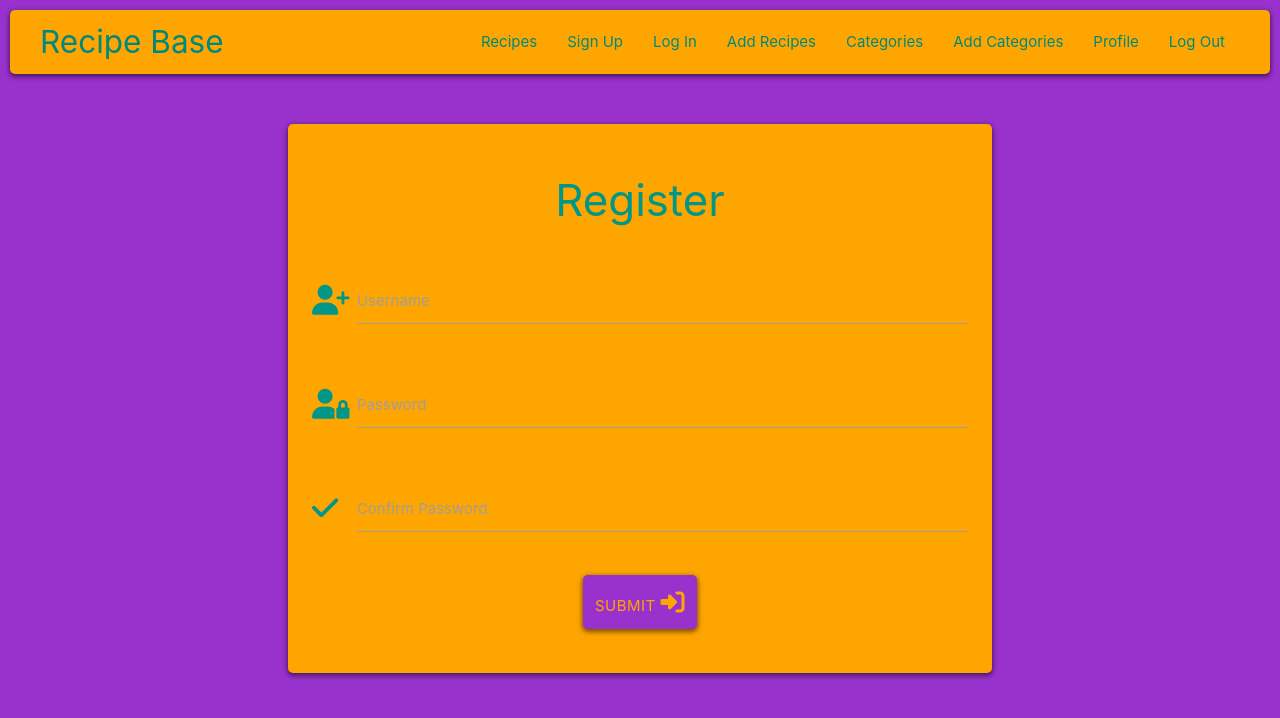
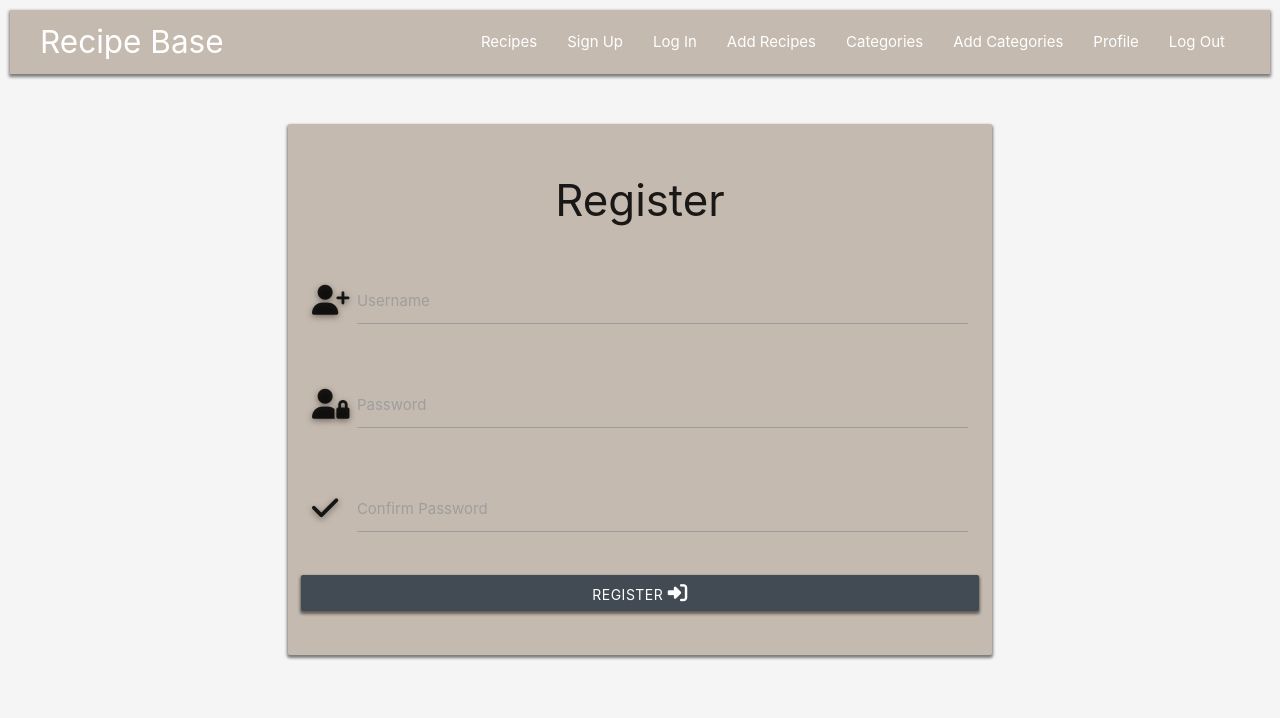
Before and after one commit to boderg/recipe-base, a Flask app: page /register in a window 1280 px wide. Shown: the top 718 px of the page. Run offline with Flask 3, Linux system fonts and the light colour scheme; some libraries are stand-ins or nearby versions.

Commit message:
Change site colour scheme

```diff
--- a/static/css/style.css
+++ b/static/css/style.css
@@ -1,10 +1,22 @@
+/* Root varaiables */
+
+:root {
+    --black: #000000ff;
+    --charcoal: #424b54ff;
+    --citron: #e1ce7aff;
+    --desert-sand: #ebcfb2ff;
+    --silver: #c5baafff;
+    --white-smoke: #f5f5f5ff;
+    --white: #ffffffff;
+}
+
 /* Body */
 
 body {
     margin: 0;
     padding: 0;
     overflow-x: hidden;
-    background-color: darkorchid;
+    background-color: var(--white-smoke);
 }
 
 /* Navigation */
@@ -16,9 +28,9 @@ body {
 
 .nav-wrapper {
     margin: 10px 10px;
-    border-radius: 5px;
-    box-shadow: 0px 2px 5px 1px rgba(0, 0, 0, 0.5);
-    background-color: orange;
+    /* border-radius: 5px; */
+    box-shadow: 0px 2px 3px 1px rgba(0, 0, 0, 0.5);
+    background-color: var(--silver);
 }
 
 .brand-logo {
@@ -32,41 +44,46 @@ body {
 .sidenav {
     max-height: 80%;
     margin: 5% 0 5% 10px;
-    border-radius: 5px;
-    box-shadow: 0px 2px 5px 1px rgba(0, 0, 0, 0.5);
+    box-shadow: 0px 2px 3px 1px rgba(0, 0, 0, 0.5);
 }
 
 .fa-bars {
     margin-left: 15px;
 }
 
+.fas {
+    filter: drop-shadow(0px 2px 3px rgba(0, 0, 0, 0.5));
+}
+
+.fa-right-to-bracket {
+    filter: none;
+}
+
+.text-shadow {
+    text-shadow: 0px 2px 3px rgba(0, 0, 0, 0.5);
+}
+
 /* Card Panels */
 
 .card-panel {
     margin: 50px 10px 0 10px;
-    border-radius: 5px;
-    box-shadow: 0px 2px 5px 1px rgba(0, 0, 0, 0.5);
-    background-color: orange;
+    box-shadow: 0px 2px 3px 1px rgba(0, 0, 0, 0.5);
+    background-color: var(--silver);
 }
 
 /* Buttons */
 
-.btn-large {
-    /* margin: 10px 10px; */
-    border-radius: 5px;
-    box-shadow: 0px 2px 5px 1px rgba(0, 0, 0, 0.5);
-    background-color: darkorchid;
-    color: orange;
+.btn {
+    box-shadow: 0px 2px 3px 1px rgba(0, 0, 0, 0.5);
+    background-color: var(--charcoal);
 }
 
 /* Flash Messages */
 
 .flashes {
     margin: 20px auto 0 auto;
-    border-radius: 5px;
-    box-shadow: 0px 2px 5px 1px rgba(0, 0, 0, 0.5);
-    background-color: orange;
-    color: darkorchid;
+    box-shadow: 0px 2px 3px 1px rgba(0, 0, 0, 0.5);
+    background-color: var(--silver);
     width: 50%;
 }
 
--- a/templates/base.html
+++ b/templates/base.html
@@ -19,32 +19,32 @@
         <!-- top navbar -->
         <nav id="navbar">
             <div class="nav-wrapper">
-                <a href="{{ url_for('get_recipes') }}" class="brand-logo teal-text text-darken-1">Recipe Base</a>
+                <a href="{{ url_for('get_recipes') }}" class="brand-logo">Recipe Base</a>
                 <a href="#" data-target="mobile-demo" class="sidenav-trigger left" aria-label="Menu">
-                    <i class="fas fa-bars teal-text text-darken-1"></i></a>
+                    <i class="fas fa-bars"></i></a>
                     <ul class="right hide-on-med-and-down nav-list">
-                    <li><a class="teal-text text-darken-1" href="{{ url_for('get_recipes') }}">Recipes</a></li>
-                    <li><a class="teal-text text-darken-1" href="{{ url_for('register') }}">Sign Up</a></li>
-                    <li><a class="teal-text text-darken-1" href="#">Log In</a></li>
-                    <li><a class="teal-text text-darken-1" href="#">Add Recipes</a></li>
-                    <li><a class="teal-text text-darken-1" href="#">Categories</a></li>
-                    <li><a class="teal-text text-darken-1" href="#">Add Categories</a></li>
-                    <li><a class="teal-text text-darken-1" href="#">Profile</a></li>
-                    <li><a class="teal-text text-darken-1" href="#">Log Out</a></li>
+                    <li><a href="{{ url_for('get_recipes') }}">Recipes</a></li>
+                    <li><a href="{{ url_for('register') }}">Sign Up</a></li>
+                    <li><a href="#">Log In</a></li>
+                    <li><a href="#">Add Recipes</a></li>
+                    <li><a href="#">Categories</a></li>
+                    <li><a href="#">Add Categories</a></li>
+                    <li><a href="#">Profile</a></li>
+                    <li><a href="#">Log Out</a></li>
                 </ul>
             </div>
         </nav>
         <!-- mobile sidenav -->
         <ul class="sidenav" id="mobile-demo">
-            <li><h4 class="center-align teal-text text-darken-1">Recipe Base</h4></li>
-            <li><a class="teal-text text-darken-1" href="{{ url_for('get_recipes') }}">Recipes</a></li>
-            <li><a class="teal-text text-darken-1" href="{{ url_for('register') }}">Sign Up</a></li>
-            <li><a class="teal-text text-darken-1" href="#">Log In</a></li>
-            <li><a class="teal-text text-darken-1" href="#">Add Recipes</a></li>
-            <li><a class="teal-text text-darken-1" href="#">Categories</a></li>
-            <li><a class="teal-text text-darken-1" href="#">Add Categories</a></li>
-            <li><a class="teal-text text-darken-1" href="#">Profile</a></li>
-            <li><a class="teal-text text-darken-1" href="#">Log Out</a></li>
+            <li><h4 class="center-align">Recipe Base</h4></li>
+            <li><a href="{{ url_for('get_recipes') }}">Recipes</a></li>
+            <li><a href="{{ url_for('register') }}">Sign Up</a></li>
+            <li><a href="#">Log In</a></li>
+            <li><a href="#">Add Recipes</a></li>
+            <li><a href="#">Categories</a></li>
+            <li><a href="#">Add Categories</a></li>
+            <li><a href="#">Profile</a></li>
+            <li><a href="#">Log Out</a></li>
         </ul>
 
     </header>
--- a/templates/register.html
+++ b/templates/register.html
@@ -5,31 +5,31 @@
     <form class="col s12 m10 offset-m1" method="post" action="{{ url_for('register') }}">
         <div class="card-panel">
             <div class="row">
-                <h3 class="center-align teal-text">Register</h3>
+                <h3 class="center-align">Register</h3>
             </div>
             <div class="row">
                 <div class="input-field col s12">
-                    <i class="fas fa-user-plus prefix teal-text"></i>
+                    <i class="fas fa-user-plus prefix"></i>
                     <input id="username" name="username" type="text" minlength="3" maxlength="20" pattern="^[a-zA-Z0-9]{3,20}$" class="validate" required>
                     <label for="username">Username</label>
                 </div>
             </div>
             <div class="row">
                 <div class="input-field col s12">
-                    <i class="fas fa-user-lock prefix teal-text"></i>
+                    <i class="fas fa-user-lock prefix"></i>
                     <input id="password" name="password" type="password" minlength="5" maxlength="10" pattern="^[a-zA-Z0-9]{3,20}$" class="validate" required>
                     <label for="password">Password</label>
                 </div>
             </div>
             <div class="row">
                 <div class="input-field col s12">
-                    <i class="fas fa-check prefix teal-text"></i>
+                    <i class="fas fa-check prefix"></i>
                     <input id="password" name="password" type="password" minlength="5" maxlength="10" pattern="^[a-zA-Z0-9]{3,20}$" class="validate" required>
                     <label for="password"> Confirm Password</label>
                 </div>
             </div>
             <div class="row">
-                <button class="btn-large waves-effect waves-light col s4 offset-s4 m2 offset-m5" type="submit" name="action">Submit
+                <button class=" col s12 btn" type="submit" name="action">Register
                     <i class="fas fa-right-to-bracket postfix"></i>
                 </button>
             </div>
```
